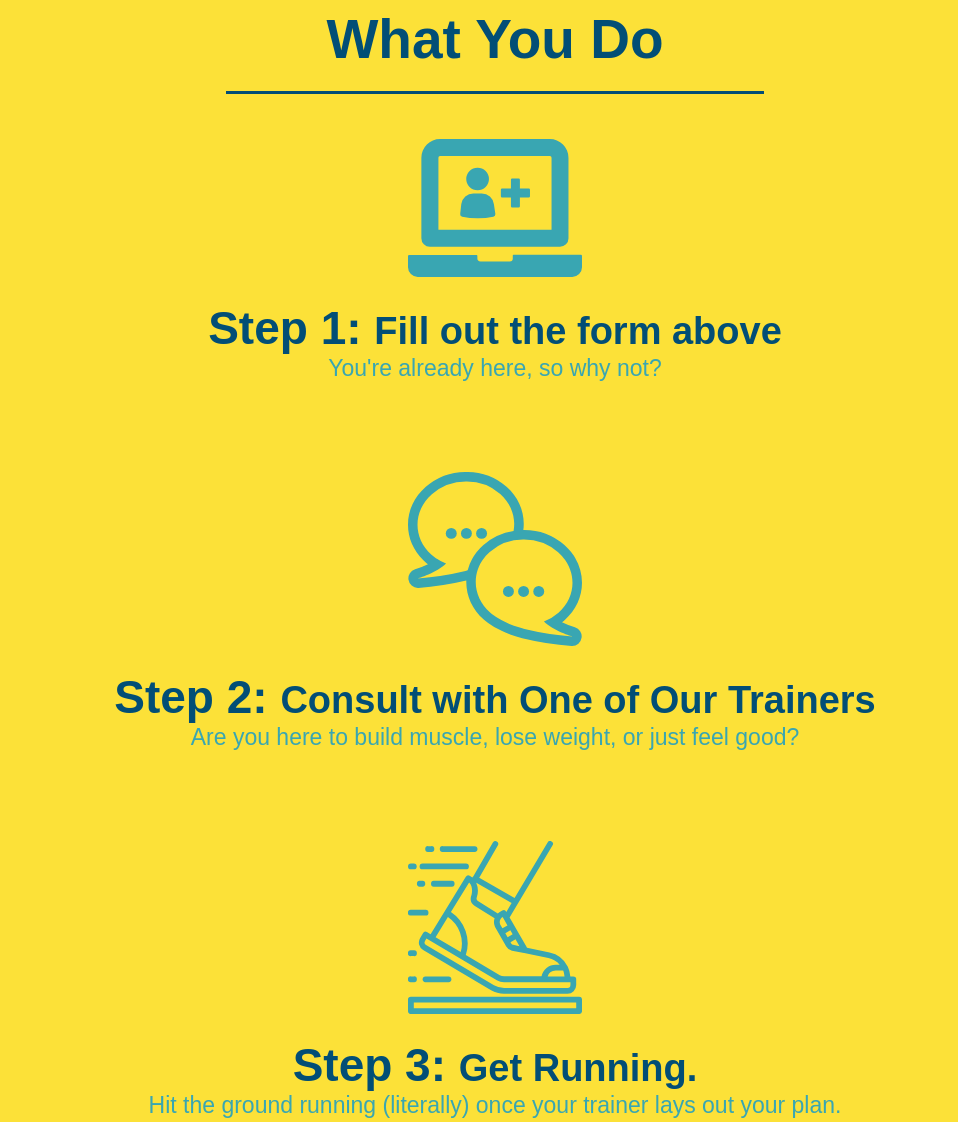
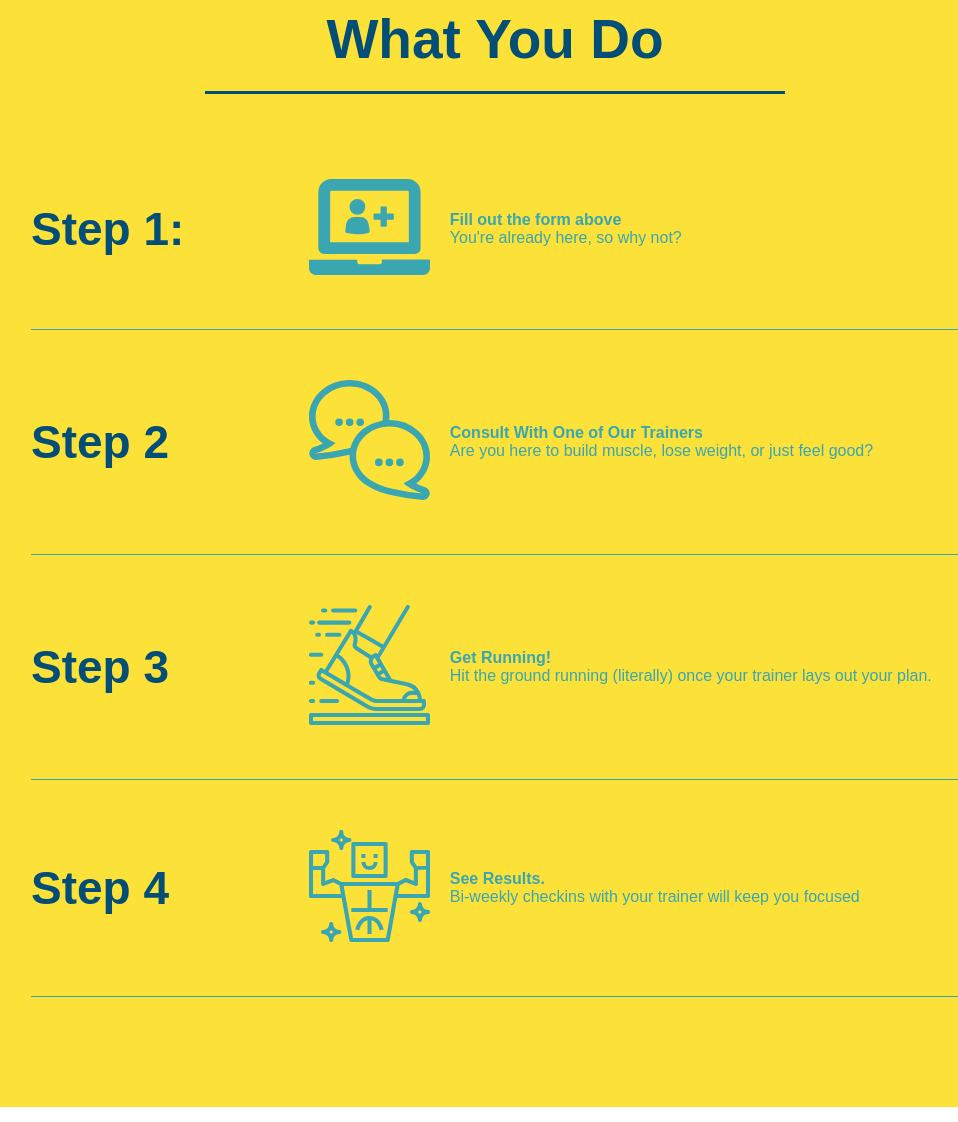
Before and after one commit to blanebussey/run-buddy, a plain HTML site: page index.html in a window 1280 px wide. Shown: the part 1220-2342 px from the top of the page, without its empty margins (145-1103 px from the left). Drawn offline with Linux system fonts and the light colour scheme.

Commit message:
add flexbox to the steps

```diff
--- a/assets/css/style.css
+++ b/assets/css/style.css
@@ -130,11 +130,12 @@ section {
 /* SECTION TITLE STYLES START */
 .section-title {
   font-size: 55px;
-  display: inline-block;
-  padding: 0 100px 20px 100px;
   border-bottom: 3px solid;
-  margin-bottom: 35px;
   color: #024e76;
+  padding-bottom: 20px;
+  text-align: center;
+  margin: 0 auto 35px auto;
+  width: 50%;
 }
 
 .primary-border {
@@ -147,9 +148,6 @@ section {
 /* SECTION TITLE STYLES END */
 
 /* WHAT WE DO STYLES */
-.intro {
-  text-align: center;
-}
 
 .intro p {
   line-height: 1.7;
@@ -157,44 +155,65 @@ section {
   width: 80%;
   margin: 0 auto;
   font-size: 20px;
+  text-align: center;
 }
 /* WHAT YOU DO STYLES END */
 
 
 /* WHAT YOU DO STYLES START */
 .steps {
-  text-align: center;
   background: #fce138;
 }
 
-.steps div {
-  margin-bottom: 80px;
+.step h3 {
+  color: #024e76;
+  font-size: 46px;
+  flex: 1 30%;
+}
+.steps text p {
+  color: #39a6b2;
+  font-size: 18px;
+}
+.steps-text h4 {
+  font-size:26px;
+  line-height: 1.5;
+  color: #024e76
 }
 
-.steps img {
-  width: 15%;
-  margin: 10px 0;
+.step {
+  margin: 50px auto;
+  padding-bottom: 50px;
+  width: 80%;
+  border-bottom: 1px solid #39a6b2;
+  display: flex;
+  flex-wrap: wrap;
+  align-items: center;
+  justify-content: space-between;
+}
+.step-info {
+  flex: 2 70%;
+  display: flex;
+  flex-wrap: wrap;
+  align-items: center;
 }
 
-.steps h3 {
-  color: #024e76;
-  font-size: 46px;
-  margin-top: 10px;
+.step-img {
+  flex: 1 12%;
+  margin-right: 20px;
 }
 
-.steps span {
-  font-size: 38px;
+.step-text {
+  flex: 12;
 }
 
-.steps p {
-  color: #39a6b2;
-  font-size: 23px;
+.step-img img {
+  max-width: 100%
 }
 /* WHAT YOU DO STYLES END */
 
 /* MEET THE TRAINERS START */
 .trainers {
-  text-align: center;
+
 }
 
 .trainer {
@@ -235,7 +254,6 @@ section {
 
 /* REACH OUT STYLES START */
 .contact {
-  text-align: center;
   background: #024e76;
 }
 
@@ -284,3 +302,6 @@ height: 400px;
 .text-right {
   text-align: right;
 }
+.flex-row {
+  display: flex;
+}
--- a/index.html
+++ b/index.html
@@ -74,43 +74,85 @@
 
     <!-- "what we do"-->
     <section id="what-we-do" class="intro">
+      <div class="flex-row">
         <h2 class="section-title primary-border">
          What We Do
         </h2>
+      </div>
+      <div class="flex-row">
        <p>
         butcher selfies chambray shabby chic gentrify readymade yr Echo Park XOXO Tumblr normcore Banksy direct trade Blue Bottle chillwave you probably haven't heard of them single-origin coffee Vice fanny pack fixie Odd Future Austin fingerstache pickled twee synth Wes Anderson Thundercats viral bitters flannel meggings narwhal Marfa Schlitz sustainable Intelligentsia umami deep v craft
        </p>
+      </div>
     </section>
 
     <!-- "what you do" section-->
     <section id="what-you-do" class="steps">
+      <div class="flex-row">
         <h2 class="section-title secondary border">
           What You Do
         </h2>
+      </div>
         <div>
+            <div class="step">
+              <h3>Step 1:</h3>
+              <div class="step-info">
+                <div class="step-img">
                    <img src="./assets/images/step-1.svg" alt="" />
-            <h3>Step 1: <span>Fill out the form above</span></h3>
+                </div>
+                <div class="step-text">
+                  <h4>Fill out the form above</h4>
                  <p>You're already here, so why not?</p>
                 </div>
+              </div>
+        </div>
         <div>
+          <div class="step">
+            <h3>Step 2</h3>
+            <div class="step-info">
+              <div class="step-img">
                <img src="./assets/images/step-2.svg" alt="" />
-            <h3>Step 2: <span>Consult with One of Our Trainers</span></h3>
+              </div>
+              <div class="step-text">
+                <h4>Consult With One of Our Trainers</h4>
                 <p>Are you here to build muscle, lose weight, or just feel good?</p>
               </div>
+            </div>
+        </div>
         <div>
+          <div class="step">
+            <h3>Step 3</h3>
+            <div class="step-info">
+              <div class="step-img">
                 <img src="./assets/images/step-3.svg" alt="" />
-            <h3>Step 3: <span> Get Running.</span></h3>
+              </div>
+              <div class="step-text">
+                <h4>Get Running!</h4>
                <p>Hit the ground running (literally) once your trainer lays out your plan.</p>
               </div>
+            </div>
+          </div>
           <div>
+            <div class="step">
+              <h3>Step 4</h3>
+              <div class="step-info">
+                <div class="step-img">
                   <img src="./assets/images/step-4.svg" alt="" />
-            <h3>Step 4: <span>See Results.</span></h3>
+                </div>
+                <div class="step-text">
+                  <h4>See Results.</h4>
                   <p>Bi-weekly checkins with your trainer will keep you focused</p>
+                </div>
+              </div>
           </div>
     </section>
     <!--"meet the trainers" section -->
     <section id="your-trainers" class="trainers">
-        <h2 class="section-title primary-border">Meet The Trainers</h2>
+      <div class="flex-row">
+        <h2 class="section-title primary-border">
+          Meet The Trainers
+        </h2>
+      </div>
         <article class="trainer">
             <img src="./assets/images/trainer-1.jpg" alt="Arron Stephens in his workout clothes, ready to pump iron" />
             <div class="trainer-bio text-left">
@@ -150,9 +192,11 @@
     </article>
 <!--"reach out" section-->
     <section id="reach-out" class="contact">
+      <div class="flex-row">
         <h2 class="primary-border secondary border">
           Reach Out
         </h2>
+      </div>
         <div class="contact-info">
             <iframe src="https://www.google.com/maps/embed?pb=!1m18!1m12!1m3!1d3447.770626347386!2d-97.6386279854474!3d30.215093417447104!2m3!1f0!2f0!3f0!3m2!1i1024!2i768!4f13.1!3m3!1m2!1s0x8644b734e60f370b%3A0xd8e1d8fe4c3fbfc6!2s11928%20Aitne%20Ln%2C%20Austin%2C%20TX%2078725!5e0!3m2!1sen!2sus!4v1631919399487!5m2!1sen!2sus"
             frameborder="0" style="border:0" allowfullscreen>
```
Lines whose indentation alone changed are shown as unchanged.
